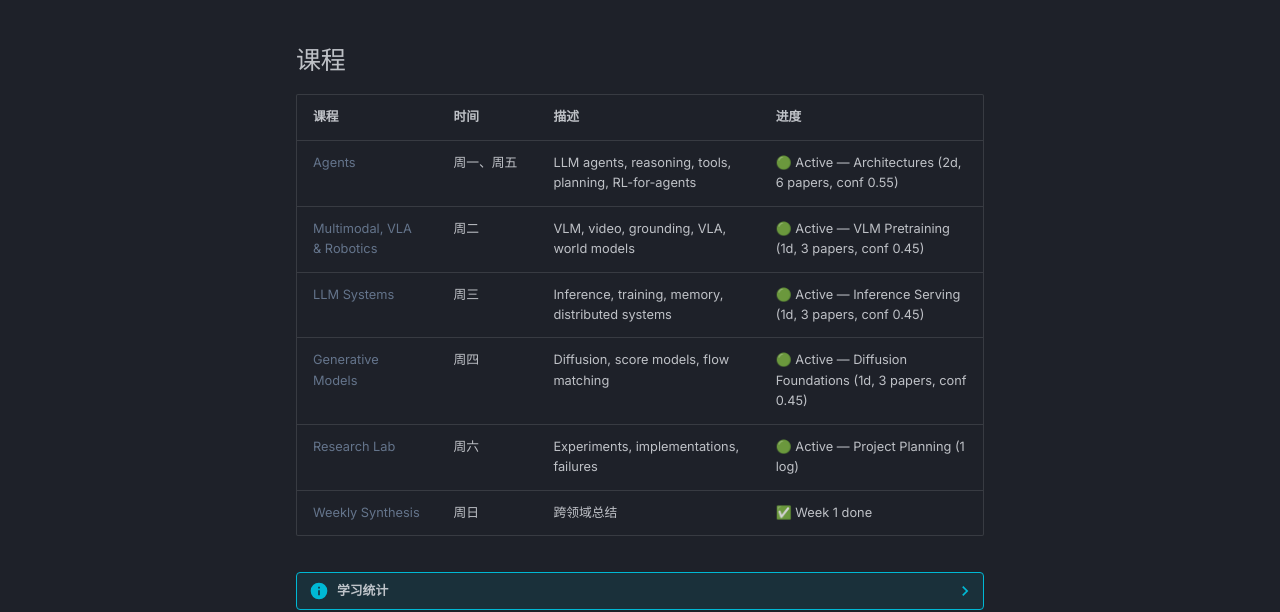
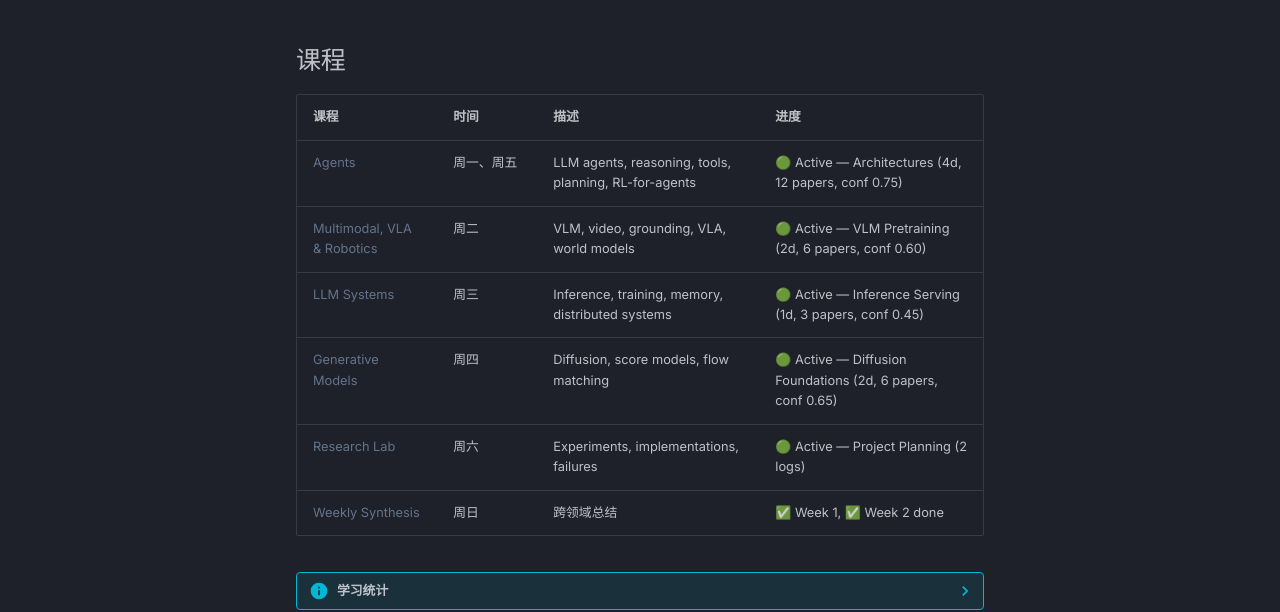
Before and after one commit to caiyuanrui/ai-tour, an MkDocs documentation site: the page built from docs/index.md, in a window 1280 px wide and 1052 px high. Shown: the part 250-862 px from the top of the window. Built offline with MkDocs 1.6.1 and Material for MkDocs 9.7.7, drawn with Linux system fonts in a browser that asks for light colours; comment, search, counter and statistics services are not loaded.

Commit message:
ai-tour: synthesis / weekly-synthesis — Week 2 synthesis (search-based reasoning, code-as-action, adaptive depth)

```diff
--- a/docs/index.md
+++ b/docs/index.md
@@ -6,16 +6,16 @@
 
 | 课程 | 时间 | 描述 | 进度 |
 |------|------|------|------|
-| [Agents](agents/index.md) | 周一、周五 | LLM agents, reasoning, tools, planning, RL-for-agents | 🟢 Active — Architectures (2d, 6 papers, conf 0.55) |
-| [Multimodal, VLA & Robotics](multimodal/index.md) | 周二 | VLM, video, grounding, VLA, world models | 🟢 Active — VLM Pretraining (1d, 3 papers, conf 0.45) |
+| [Agents](agents/index.md) | 周一、周五 | LLM agents, reasoning, tools, planning, RL-for-agents | 🟢 Active — Architectures (4d, 12 papers, conf 0.75) |
+| [Multimodal, VLA & Robotics](multimodal/index.md) | 周二 | VLM, video, grounding, VLA, world models | 🟢 Active — VLM Pretraining (2d, 6 papers, conf 0.60) |
 | [LLM Systems](llm-systems/index.md) | 周三 | Inference, training, memory, distributed systems | 🟢 Active — Inference Serving (1d, 3 papers, conf 0.45) |
-| [Generative Models](generative-models/index.md) | 周四 | Diffusion, score models, flow matching | 🟢 Active — Diffusion Foundations (1d, 3 papers, conf 0.45) |
-| [Research Lab](lab-reports/index.md) | 周六 | Experiments, implementations, failures | 🟢 Active — Project Planning (1 log) |
-| [Weekly Synthesis](synthesis/index.md) | 周日 | 跨领域总结 | ✅ Week 1 done |
+| [Generative Models](generative-models/index.md) | 周四 | Diffusion, score models, flow matching | 🟢 Active — Diffusion Foundations (2d, 6 papers, conf 0.65) |
+| [Research Lab](lab-reports/index.md) | 周六 | Experiments, implementations, failures | 🟢 Active — Project Planning (2 logs) |
+| [Weekly Synthesis](synthesis/index.md) | 周日 | 跨领域总结 | ✅ Week 1, ✅ Week 2 done |
 
 ??? info "学习统计"
     - 课程数: 5 + 1 synthesis
-    - 论文阅读: 21 篇（7 主 + 14 相关）
+    - 论文阅读: 39 篇（13 主 + 26 相关）
     - 开始日期: 2026-06-01
 
 !!! tip "探索"
--- a/mkdocs.yml
+++ b/mkdocs.yml
@@ -107,6 +107,7 @@ nav:
     - synthesis/index.md
     - Weekly:
       - "Week 1": synthesis/weekly/2026-06-07-weekly-synthesis.md
+      - "Week 2": synthesis/weekly/2026-06-14-weekly-synthesis.md
   - Timeline: timeline.md
 
 extra:
```
Also changed, not shown: docs/synthesis/index.md (+1 -0 lines), docs/synthesis/weekly/2026-06-14-weekly-synthesis.md (added, +75 -0 lines).
